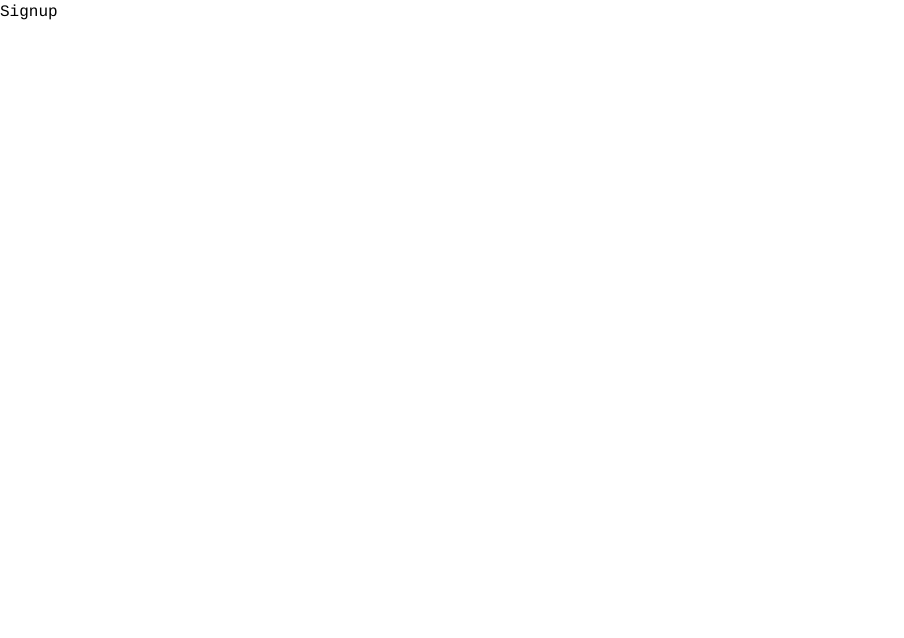
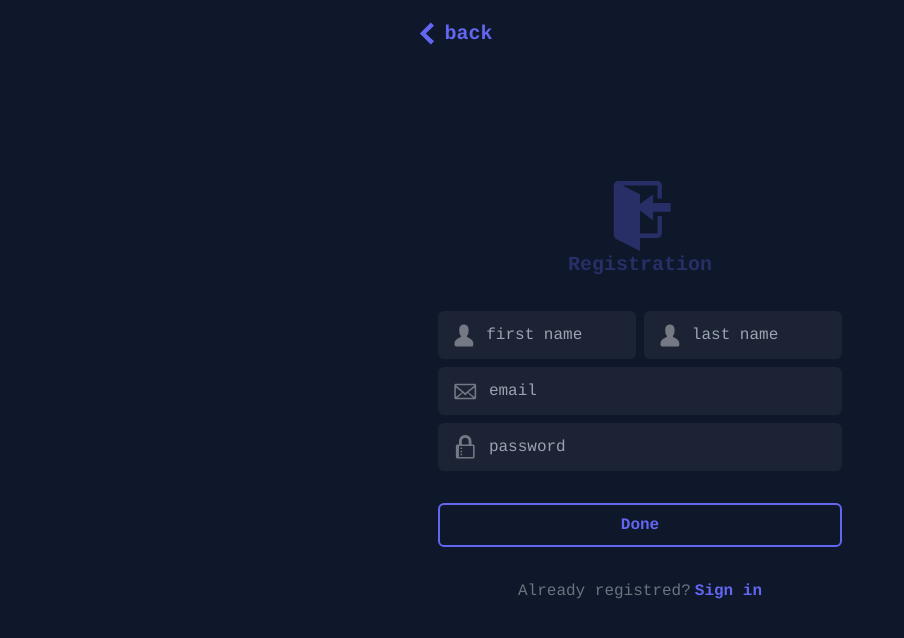
Before and after one commit to OthDr/news-react-tailwind, a React (Create React App) app: page /signup in a window 1280 px wide. Shown: the top 638 px of the page, without its empty margins (0-904 px from the left). Built offline with nearby package versions, Linux system fonts and the light colour scheme.

Commit message:
signup/signin components UI

```diff
--- a/src/components/pages/articlesPage/Main.jsx
+++ b/src/components/pages/articlesPage/Main.jsx
@@ -32,10 +32,10 @@ const Main = (props) => {
 
     return (
         <>
-            <div className='w-full min-h-screen my-2 p-2 bg-indigo-200/10'>
+            <div className='w-full flex flex-col items-center my-2 p-2 bg-indigo-200/10'>
                 {allArticles &&
                     allArticles.map((article, i) => (
-                        <div key={i} className="w-[60%] flex flex-col items-start my-4">
+                        <div key={i} className="w-[90%] md:w-[50%] flex flex-col items-start my-4 border-[1px] border-stone-900/15 p-4">
 
                             <h3 className='news-font text-sm md:text-base font-bold pt-2 text-slate-800/70' ><a href="/">{article.title} </a></h3>
                             <h2 className='news-font text-lg md:text-xl font-semibold pb-2 text-slate-800/90' ><a href="/">{article.description} </a></h2>
--- a/src/components/pages/auth/Signin.jsx
+++ b/src/components/pages/auth/Signin.jsx
@@ -1,30 +1,36 @@
 import React from 'react'
 // GoSignIn  GoEye GoMail  GoLock GoSignOut  GoPerson GoSmiley
-import { GoMail, GoLock, GoPerson } from 'react-icons/go'
-import { Link } from 'react-router-dom'
+import { GoMail, GoLock, GoSignIn, GoChevronLeft } from 'react-icons/go'
+import { Link, useNavigate } from 'react-router-dom'
 
 const Signin = () => {
+
+  const navigate = useNavigate();
+
   return (
     <>
+
       <div className='w-full h-screen flex flex-col items-center justify-center bg-slate-900'>
-
-        <div className='w-[80%]  mx-auto sm:w-[60%] md:w-[50%] lg:w-[35%] border-2 border-indigo-500/20 rounded-md'>
+        <div className='ml-[10%] sm:ml-[20%] md:ml-[25%] lg:ml-[32%] absolute top-0 left-0 py-4'>
+        <button onClick={() => navigate(-1)} className='flex text-indigo-500 text-xl font-semibold items-center'><GoChevronLeft className='' size={35} />back</button>
+        </div>
+        <div className='w-[80%]  mx-auto sm:w-[60%] md:w-[50%] lg:w-[36%]  border-indigo-500/20 rounded-md'>
           <div className='justify-center p-4'>
-            <GoPerson className='mx-auto text-indigo-500/30' size={70} />
-            <h1 className='w-full text-center text-xl font-semibold text-indigo-500/30'>Sign-in</h1>
+            <GoSignIn className='mx-auto text-indigo-500/30' size={70} />
+            <h1 className='w-full text-center text-xl font-semibold text-indigo-500/30'>Sign In</h1>
           </div>
-          <div className="w-[90%] group mx-auto mt-4 flex items items-center p-1 bg-stone-50/5 rounded-md">
+          <div className="w-[90%] group mx-auto mt-4 flex items items-center p-2 bg-stone-50/5 rounded-md">
             <GoMail className='mx-2 cursor-pointer group-hover:scale-110 duration-500 text-stone-50/40 group-hover:text-indigo-400' size={25} />
             <input className=' outline-none w-full text-sm sm:text-base  p-1 text-indigo-400 rounded-md bg-transparent' placeholder='email' type="text" />
           </div>
 
-          <div className="w-[90%] group mx-auto mt-2 flex items items-center p-1 bg-stone-50/5 rounded-md">
+          <div className="w-[90%] group mx-auto mt-2 flex items items-center p-2 bg-stone-50/5 rounded-md">
             <GoLock className='mx-2 cursor-pointer group-hover:scale-110 duration-500 text-stone-50/40 group-hover:text-indigo-400 ' size={25} />
             <input className=' outline-none w-full text-sm sm:text-base  p-1 text-indigo-400 rounded-md bg-transparent' placeholder='password' type="text" />
           </div>
 
           <div className='w-full flex '>
-            <button className='w-[50%] mx-auto mt-8 p-1 lg:p-2 font-bold text-indigo-500 border-2 border-indigo-500 rounded-md hover:text-slate-900 hover:bg-indigo-500 duration-150'>
+            <button className='w-[90%] mx-auto mt-8 p-2 font-bold text-indigo-500 border-2 border-indigo-500 rounded-md hover:text-slate-900 hover:bg-indigo-500 duration-150'>
               Done
             </button>
 
--- a/src/components/pages/auth/Signup.jsx
+++ b/src/components/pages/auth/Signup.jsx
@@ -1,8 +1,62 @@
 import React from 'react'
 
+import { GoMail, GoLock, GoPerson, GoSignIn, GoChevronLeft } from 'react-icons/go'
+import { Link, useNavigate } from 'react-router-dom'
+
+
 const Signup = () => {
+
+  const navigate = useNavigate();
+
   return (
-    <div>Signup</div>
+    <>
+      <div className='w-full h-screen flex flex-col items-center justify-center bg-slate-900'>
+        <div className='ml-[10%] sm:ml-[20%] md:ml-[25%] lg:ml-[32%] absolute top-0 left-0 py-4'>
+          <button onClick={() => navigate(-1)} className='flex text-indigo-500 text-xl font-semibold items-center'><GoChevronLeft className='' size={35} />back</button>
+        </div>
+        <div className='w-[80%]  mx-auto sm:w-[60%] md:w-[50%] lg:w-[35%]  border-indigo-500/20 rounded-md'>
+
+          <div className='justify-center p-4'>
+            <GoSignIn className='mx-auto text-indigo-500/30' size={70} />
+            <h1 className='w-full text-center text-xl font-semibold text-indigo-500/30'>Registration</h1>
+          </div>
+
+          <div className='flex w-[90%] mx-auto mt-4'>
+            <div className="w-full group mx-auto flex items items-center mr-2 p-2 bg-stone-50/5 rounded-md">
+              <GoPerson className='mx-2 cursor-pointer group-hover:scale-110 duration-500 text-stone-50/40 group-hover:text-indigo-400' size={25} />
+              <input className=' outline-none w-full text-sm sm:text-base  p-1 text-indigo-400 rounded-md bg-transparent' placeholder='first name' type="text" />
+            </div>
+            <div className="w-full group mx-auto flex items items-center p-2 bg-stone-50/5 rounded-md">
+              <GoPerson className='mx-2 cursor-pointer group-hover:scale-110 duration-500 text-stone-50/40 group-hover:text-indigo-400' size={25} />
+              <input className=' outline-none w-full text-sm sm:text-base  p-1 text-indigo-400 rounded-md bg-transparent' placeholder='last name' type="text" />
+            </div>
+          </div>
+
+          <div className="w-[90%] group mx-auto mt-2 flex items items-center p-2 bg-stone-50/5 rounded-md">
+            <GoMail className='mx-2 cursor-pointer group-hover:scale-110 duration-500 text-stone-50/40 group-hover:text-indigo-400' size={25} />
+            <input className=' outline-none w-full text-sm sm:text-base  p-1 text-indigo-400 rounded-md bg-transparent' placeholder='email' type="text" />
+          </div>
+
+          <div className="w-[90%] group mx-auto mt-2 flex items items-center p-2 bg-stone-50/5 rounded-md">
+            <GoLock className='mx-2 cursor-pointer group-hover:scale-110 duration-500 text-stone-50/40 group-hover:text-indigo-400 ' size={25} />
+            <input className=' outline-none w-full text-sm sm:text-base  p-1 text-indigo-400 rounded-md bg-transparent' placeholder='password' type="text" />
+          </div>
+
+          <div className='w-full flex '>
+            <button className='w-[90%] mx-auto mt-8 p-2 font-bold text-indigo-500 border-2 border-indigo-500 rounded-md hover:text-slate-900 hover:bg-indigo-500 duration-150'>
+              Done
+            </button>
+
+          </div>
+
+          <div className='w-full my-8 flex justify-center'>
+            <p className='text-stone-50/40'>Already registred?<Link to='/signin' className='ml-1 text-indigo-500 font-semibold'>Sign in</Link></p>
+          </div>
+
+        </div>
+
+      </div>
+    </>
   )
 }
 
--- a/src/components/pages/home/Articles.jsx
+++ b/src/components/pages/home/Articles.jsx
@@ -44,12 +44,12 @@ const Articles = (props) => {
     return (
         <>
 
-            <div className='w-full min-h-screen my-2 p-2 bg-indigo-200/10'>
+            <div className='w-full min-h-screen my-2 p-4 bg-indigo-200/10'>
 
-                <Link to={`/${category}`} className='w-fit h-fit text-base md:text-2xl font-extrabold uppercase text-center mb-4 border-l-2 text-indigo-500/90 border-indigo-500/90 hover:border-l-8 duration-150 cursor-pointer p-2'>{category} NEWS</Link>
+                <Link to={`/${category}`} className='w-fit text-base md:text-2xl font-extrabold uppercase text-center border-l-2 text-indigo-500/90 border-indigo-500/90 hover:border-l-8 duration-150 cursor-pointer p-2 my-2'>{category} NEWS</Link>
 
                 {/*Left Big Articles */}
-                <div className='flex flex-col md:flex-row '>
+                <div className='flex flex-col md:flex-row mt-4'>
                     <div className='md:w-[70%] md:mr-2 flex flex-col items-center bg-slate-600/5'>
 
                         {First &&
```
Also changed, not shown: src/components/Navbar.jsx (+10 -8 lines).
